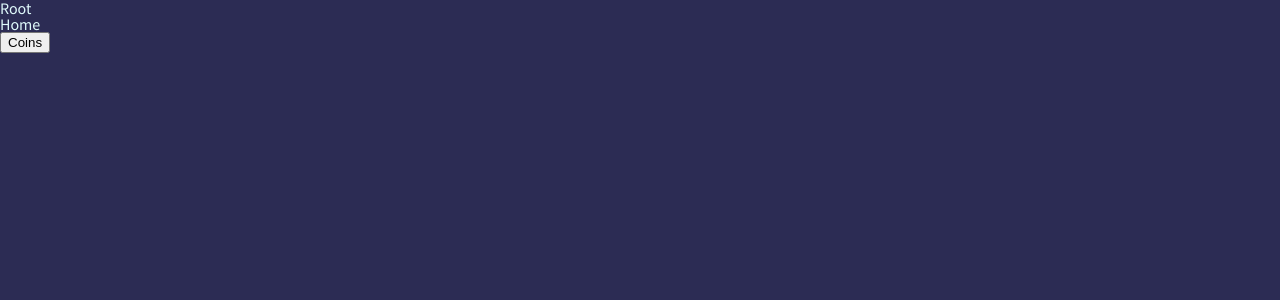
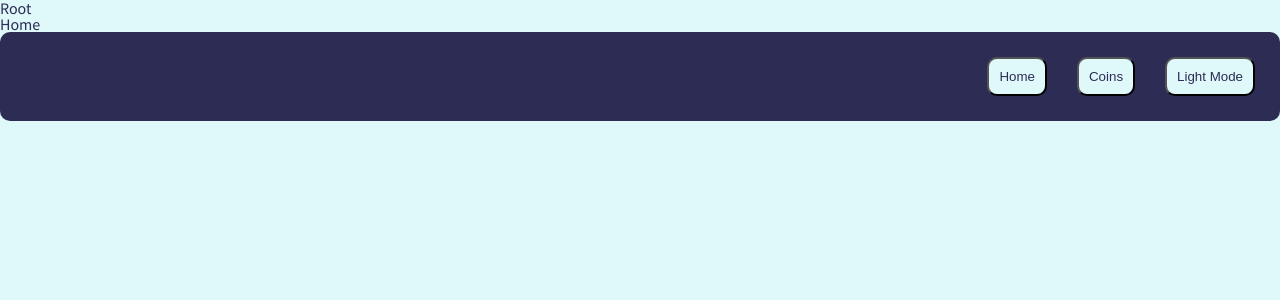
Before and after one commit to dp-dev-im/crypto-tracker, a React (Create React App) app: page / in a window 1280 px wide. Shown: the top 300 px of the page. Built offline with nearby package versions, Linux system fonts and the light colour scheme.

Commit message:
:lipstick: dark mode/light mode

```diff
--- a/src/Root.tsx
+++ b/src/Root.tsx
@@ -1,7 +1,8 @@
-import React from "react";
 import { Outlet } from "react-router-dom";
 import { GlobalStyle } from "./GlobalStyle";
 import { Helmet, HelmetProvider } from "react-helmet-async";
+import { darkTheme, lightTheme } from "./theme";
+import { ThemeProvider } from "styled-components";
 
 function Root() {
   return (
@@ -16,7 +17,7 @@ function Root() {
             rel="stylesheet"
           ></link>
         </Helmet>
-        <GlobalStyle />
+
         <h1>Root</h1>
         <Outlet />
       </HelmetProvider>
--- a/src/Router.tsx
+++ b/src/Router.tsx
@@ -14,7 +14,7 @@ const router = createBrowserRouter([
       {
         path: "",
         element: <Home />,
-      },
+        children: [
           {
             path: "coins",
             element: <Coins />,
@@ -35,6 +35,8 @@ const router = createBrowserRouter([
           },
         ],
       },
+    ],
+  },
 ]);
 
 export default router;
--- a/src/routes/Chart.tsx
+++ b/src/routes/Chart.tsx
@@ -40,7 +40,8 @@ function Chart() {
             series={[
               {
                 name: "종가",
-                data: data?.map((price) => Number(price.close)) as number[],
+                // data: data?.map((price) => Number(price.close)) as number[],
+                data: [1, 2, 3, 4],
               },
             ]}
             options={{
--- a/src/routes/Coin.tsx
+++ b/src/routes/Coin.tsx
@@ -1,5 +1,5 @@
 import { useQuery } from "react-query";
-import { Link, useMatch } from "react-router-dom";
+import { Link, useMatch, useOutletContext } from "react-router-dom";
 import { Outlet, useLocation, useParams } from "react-router-dom";
 import styled from "styled-components";
 import { fetchCoinInfo, fetchPriceData } from "../api";
@@ -151,6 +151,10 @@ interface IPrice {
   };
 }
 
+interface IIsDark {
+  isDark: boolean;
+}
+
 function Coin() {
   const { coinId } = useParams();
   // 전달 받은 state
@@ -196,6 +200,7 @@ function Coin() {
   );
 
   const loading = infoLoading && priceLoading;
+  const { isDark } = useOutletContext<IIsDark>();
   return (
     <>
       <h1>Coin ID : {coinId}</h1>
@@ -249,7 +254,7 @@ function Coin() {
                 </Link>
               </LinkTab>
             </LinkTabs>
-            <Outlet />
+            <Outlet context={{isDark}} />
           </>
         )}
       </Container>
--- a/src/routes/Coins.tsx
+++ b/src/routes/Coins.tsx
@@ -1,9 +1,7 @@
-import { useEffect, useState } from "react";
 import { useQuery } from "react-query";
-import { Link } from "react-router-dom";
+import { Link, useOutletContext } from "react-router-dom";
 import styled from "styled-components";
 import { fetchCoins } from "../api";
-import { Helmet } from "react-helmet-async";
 
 const Container = styled.div`
   padding: 0px 20px;
@@ -23,8 +21,8 @@ const Header = styled.header`
 const CoinsList = styled.ul``;
 
 const Coin = styled.li`
-  background-color: white;
-  color: ${(props) => props.theme.bgColor};
+  background-color: pink;
+  color: ${(props) => props.theme.textColor};
   border-radius: 15px;
   margin-bottom: 10px;
   font-size: 20px;
@@ -69,6 +67,10 @@ interface ICoin {
   type: string;
 }
 
+interface IToggleDark {
+  toggleDark: () => void;
+}
+
 function Coins() {
   const { isLoading, data } = useQuery<ICoin[]>("getCoins", fetchCoins);
   // console.log(isLoading, data)
@@ -84,6 +86,8 @@ function Coins() {
   //     setLoading(false);
   //   })();
   // }, []);
+
+  const { toggleDark } = useOutletContext<IToggleDark>();
 
   return (
     <>
--- a/src/routes/Home.tsx
+++ b/src/routes/Home.tsx
@@ -1,12 +1,47 @@
-import { Link } from "react-router-dom";
+import { useState } from "react";
+import { Link, Outlet } from "react-router-dom";
+import styled, { ThemeProvider } from "styled-components";
+import { darkTheme, lightTheme } from "../theme";
+import { GlobalStyle } from "../GlobalStyle";
+
+const Container = styled.div`
+  display: flex;
+  justify-content: end;
+  align-items: center;
+  border: 20px;
+  padding: 10px;
+  border-radius: 10px;
+  background-color: ${(props) => props.theme.textColor};
+  button {
+    margin: 15px 15px;
+    padding: 10px;
+    border-radius: 10px;
+    background-color: ${(props) => props.theme.bgColor};
+    color: ${(props) => props.theme.textColor};
+  }
+`;
 
 function Home() {
+  const [isDark, setIsDark] = useState(false);
+  const toggleDark = () => setIsDark((current) => !current);
   return (
     <>
       <h1>Home</h1>
-      <Link to={"/coins"}>
-        <button>Coins</button>
-      </Link>
+      <ThemeProvider theme={isDark ? darkTheme : lightTheme}>
+        <GlobalStyle />
+        <Container>
+          <Link to={"/"}>
+            <button>Home</button>
+          </Link>
+          <Link to={"/coins"}>
+            <button>Coins</button>
+          </Link>
+          <button onClick={toggleDark}>
+            {isDark ? "Dark Mode" : "Light Mode"}
+          </button>
+        </Container>
+      </ThemeProvider>
+      <Outlet context={{ toggleDark, isDark }} />
     </>
   );
 }
--- a/src/routes/Price.tsx
+++ b/src/routes/Price.tsx
@@ -1,6 +1,6 @@
 import ApexChart from "react-apexcharts";
 import { useQuery } from "react-query";
-import { useLocation } from "react-router-dom";
+import { useLocation, useOutlet, useOutletContext } from "react-router-dom";
 import { fetchCoinHistory } from "../api";
 
 interface ICoinId {
@@ -18,6 +18,10 @@ interface IOhlcv {
   market_cap: number;
 }
 
+interface IIsdark {
+  isDark: boolean;
+}
+
 function Price() {
   const { state } = useLocation();
   const coinId = state as ICoinId;
@@ -28,6 +32,9 @@ function Price() {
   // console.log(isLoading, data);
 
   // console.log(data?.map((data) => data.close));
+
+  const { isDark } = useOutletContext<IIsdark>();
+  console.log(isDark);
   return (
     <>
       <h1>Price</h1>
@@ -50,12 +57,14 @@ function Price() {
               {
                 name: "price",
                 data: data?.map((price) => Number(price.close)) as number[],
+                // data: [11, 12, 23, 14, 15, 16],
               },
             ]}
             options={{
               theme: {
-                mode: "dark",
+                // mode: "dark",
                 // mode: "light"
+                mode: isDark ? "dark" : "light",
               },
               chart: {
                 width: 300,
@@ -82,7 +91,7 @@ function Price() {
                 },
                 type: "datetime",
                 categories: data?.map((price) =>
-                  new Date(price.time_close * 1000).toISOString()
+                  new Date(price?.time_close * 1000).toISOString()
                 ),
               },
               yaxis: {
@@ -103,7 +112,7 @@ function Price() {
               // 소수점
               tooltip: {
                 y: {
-                  formatter: (value) => `${value.toFixed(2)}`,
+                  formatter: (value) => `${value?.toFixed(2)}`,
                 },
               },
               colors: ["pink"],
--- a/src/theme.ts
+++ b/src/theme.ts
@@ -1,7 +1,13 @@
 import { DefaultTheme } from "styled-components";
 
-export const theme: DefaultTheme = {
+export const darkTheme: DefaultTheme = {
   bgColor: "#2c2c54",
   textColor: "#dff9fb",
   accentColor: "#FDA7DF",
 };
+
+export const lightTheme: DefaultTheme = {
+  bgColor: "#dff9fb",
+  textColor: "#2c2c54",
+  accentColor: "#FDA7DF",
+};
```
Also changed, not shown: src/index.tsx (+3 -5 lines). Lines whose indentation alone changed are shown as unchanged.
